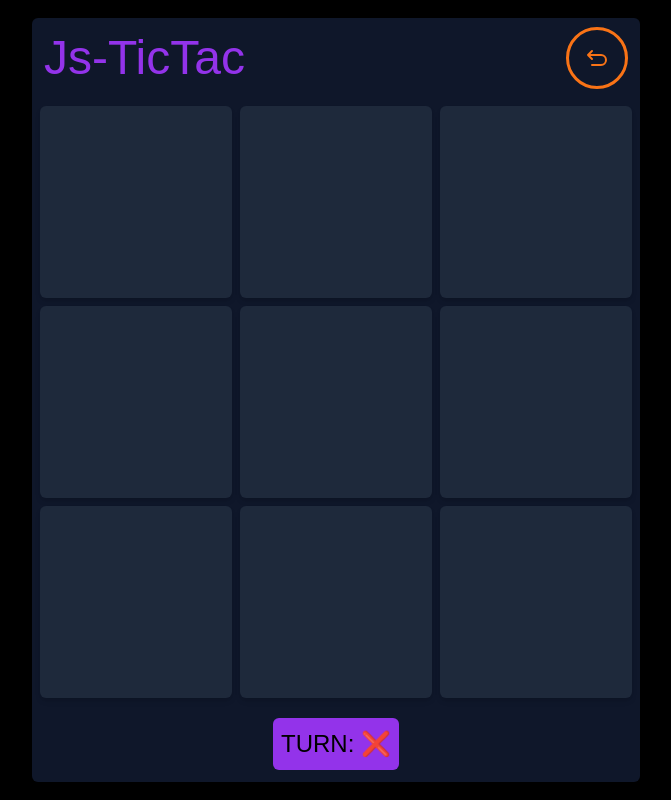
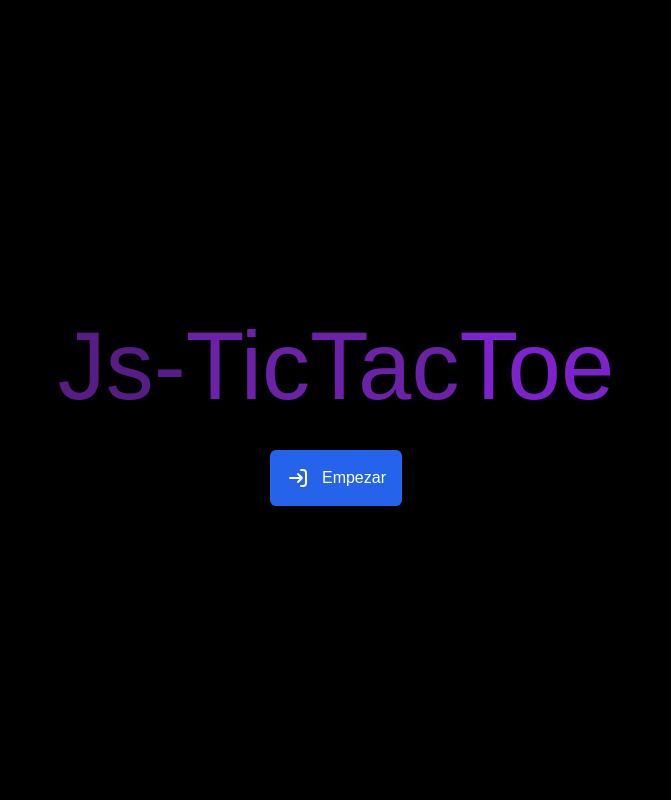
Before and after one commit to jaasidev/tic-tac-toe-proyect, a React (Vite) app: page / in a window 1280 px wide. Shown: the whole page, without its empty margins (304-975 px from the left). Built offline with nearby package versions, Linux system fonts and the light colour scheme.

Commit message:
haciendo la pantalla de bienvenida y componetizando ademas de anadir navegacion spa

```diff
--- a/App.jsx
+++ b/App.jsx
@@ -1,9 +1,10 @@
 import { TicTac } from './src/components/Tic-tac'
 import './src/index.css'
+import { BrowserRouter } from 'react-router-dom'
 export function App () {
   return (
-    <>
+    <BrowserRouter>
       <TicTac />
-    </>
+    </BrowserRouter>
   )
 }
--- a/index.html
+++ b/index.html
@@ -7,7 +7,7 @@
     <title>Vite App</title>
   </head>
   <body class="bg-black flex items-center justify-center min-h-screen">
-    <div id="app" class="bg-slate-900 sm:rounded-md w-screen h-screen sm:w-auto sm:h-auto flex flex-col justify-around min-w-96"></div>
+    <div id="app" class="bg-slate-900 sm:rounded-md w-screen h-screen sm:w-auto sm:h-auto flex flex-col justify-around min-w-[350px]"></div>
     <script type="module" src="/main.jsx"></script>
   </body>
 </html>
--- a/package.json
+++ b/package.json
@@ -17,8 +17,10 @@
   },
   "dependencies": {
     "@vitejs/plugin-react": "^4.2.1",
+    "canvas-confetti": "1.9.2",
     "react": "18.2.0",
-    "react-dom": "18.2.0"
+    "react-dom": "18.2.0",
+    "react-router-dom": "6.22.3"
   },
   "eslintConfig": {
     "extends": "./node_modules/standard/eslintrc.json"
--- a/src/components/Icons.jsx
+++ b/src/components/Icons.jsx
@@ -16,7 +16,7 @@ export function Over () {
 
 export function Empezar () {
   return (
-    <svg class='w-6 h-6 text-gray-800 dark:text-white' aria-hidden='true' xmlns='http://www.w3.org/2000/svg' width='24' height='24' fill='none' viewBox='0 0 24 24'>
+    <svg class='w-6 h-6 text-white' aria-hidden='true' xmlns='http://www.w3.org/2000/svg' width='24' height='24' fill='none' viewBox='0 0 24 24'>
       <path stroke='currentColor' stroke-linecap='round' stroke-linejoin='round' stroke-width='2' d='M16 12H4m12 0-4 4m4-4-4-4m3-4h2a3 3 0 0 1 3 3v10a3 3 0 0 1-3 3h-2' />
     </svg>
 
--- /dev/null
+++ b/src/components/Portada.jsx
@@ -0,0 +1,18 @@
+import { Empezar } from './Icons'
+import { useNavigate } from 'react-router-dom'
+
+export function Portada () {
+  const navigate = useNavigate()
+  const handleclick = () => {
+    navigate('/game')
+  }
+  return (
+    <header className='flex flex-col items-center justify-around sm:bg-black gap-3'>
+      <div className='sm:text-[6rem] text-[3rem] text-purple-700'><span className='text-purple-900'>Js-</span><span className='text-purple-800'>TicTac</span>Toe</div>
+      <button onClick={handleclick} className='bg-blue-600 p-4 flex justify-around items-center text-white gap-3 rounded-md'>
+        <Empezar />
+        Empezar
+      </button>
+    </header>
+  )
+}
--- a/src/components/Tic-tac.jsx
+++ b/src/components/Tic-tac.jsx
@@ -1,9 +1,14 @@
+import { Portada } from './Portada'
 import { Tablero } from './tablero'
+import { Routes, Route } from 'react-router-dom'
 
 export function TicTac () {
   return (
     <>
-      <Tablero />
+      <Routes>
+        <Route path='/' element={<Portada />} />
+        <Route path='/game' element={<Tablero />} />
+      </Routes>
     </>
   )
 }
--- a/src/components/casilla.jsx
+++ b/src/components/casilla.jsx
@@ -3,7 +3,7 @@ export function Casilla ({ children, index, handle }) {
     handle(index)
   }
   return (
-    <div onClick={handleclick} className='sm:w-48 sm:h-48 h-28 w-28  rounded-md shadow-md bg-slate-800 flex items-center justify-center text-[8rem] cursor-pointer'>
+    <div onClick={handleclick} className='sm:w-48 sm:h-48 h-28 w-28  rounded-md shadow-md bg-slate-800 flex items-center justify-center text-[2.5rem] sm:text-[8rem] cursor-pointer'>
       {children}
     </div>
   )
--- a/src/components/finishCard.jsx
+++ b/src/components/finishCard.jsx
@@ -1,12 +1,16 @@
+import confetti from 'canvas-confetti'
 import { Over } from './Icons'
 
 export function Finish ({ last, gana, restart }) {
   const isShow = gana !== null
-  const personalizacion = isShow ? 'absolute w-96 h-60 sm:w-[500px] sm:h-96 flex flex-col justify-evenly border m-auto inset-0 items-center bg-slate-900 border-slate-600 rounded-lg' : 'hidden'
+  const personalizacion = isShow ? 'absolute w-80 h-60 sm:w-[500px] sm:h-96 flex flex-col justify-evenly border m-auto inset-0 items-center bg-slate-900 border-slate-600 rounded-lg' : 'hidden'
   const message = gana ? `Gano ${last}` : 'Empate'
 
   const handleclick = () => {
     restart()
+  }
+  if (gana) {
+    confetti()
   }
 
   return (
@@ -14,7 +18,7 @@ export function Finish ({ last, gana, restart }) {
       <span className='sm:text-[4rem] text-4xl text-white'>
         {message}
       </span>
-      <button onClick={handleclick} className='border-[0.2rem] border-green-500 rounded-full text-[4rem] p-7 shadow-md'>
+      <button onClick={handleclick} className='border-[0.2rem]  border-green-500 rounded-full text-[4rem] p-7 shadow-md'>
         <Over />
       </button>
     </div>
--- a/src/customHook/useBoard.js
+++ b/src/customHook/useBoard.js
@@ -26,7 +26,9 @@ export function useBoard () {
   const [board, setBoard] = useState(Array(9).fill(null))
   const [turn, setTurn] = useState(TURN.X)
   const [winner, setWinner] = useState(null)
-  let firsundo = false
+  const [undo, setUndo] = useState(null)
+  const newTurn = turn === TURN.X ? TURN.O : TURN.X
+
   const handleclick = (index) => {
     if (board[index] !== null || winner) return
 
@@ -44,27 +46,25 @@ export function useBoard () {
       setWinner(true)
       return
     }
-    const newTurn = turn === TURN.X ? TURN.O : TURN.X
+
     setTurn(newTurn)
-    firsundo = false
+    setUndo(true)
   }
 
   const handleCharge = () => {
     if (winner !== null) return
-    if (!firsundo) {
-      const newTurn = turn === TURN.X ? TURN.O : TURN.X
+    if (undo) {
+      setBoard(localStorage.getItem('board').split(',').map((value) => value === '' ? null : value))
       setTurn(newTurn)
-      firsundo = false
-      setBoard(localStorage.getItem('board').split(',').map((value) => {
-        return value === '' ? null : value
-      }))
-      firsundo = true
+      setUndo(null)
     }
+    return null
   }
   const restart = () => {
     setBoard(Array(9).fill(null))
     setTurn(TURN.X)
     setWinner(null)
+    setUndo(null)
   }
 
   return {
```
Also changed, not shown: 1 other file (tests, documents, lock files or other folders).
